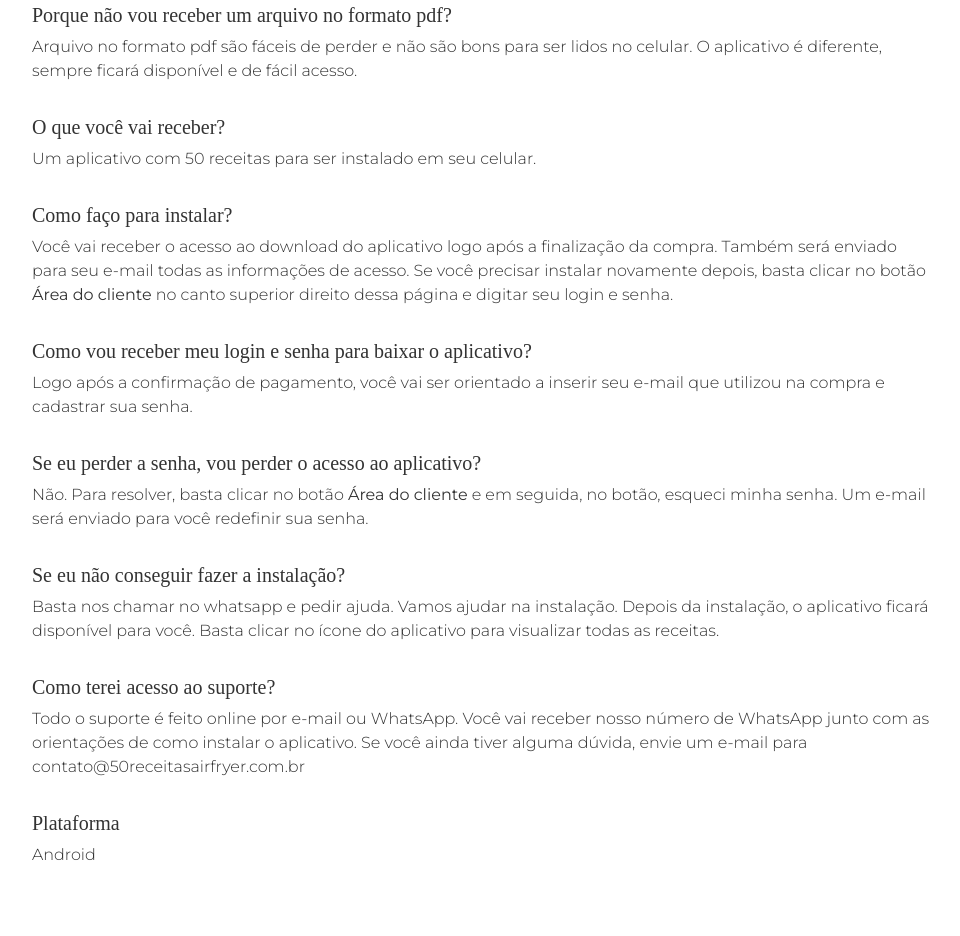
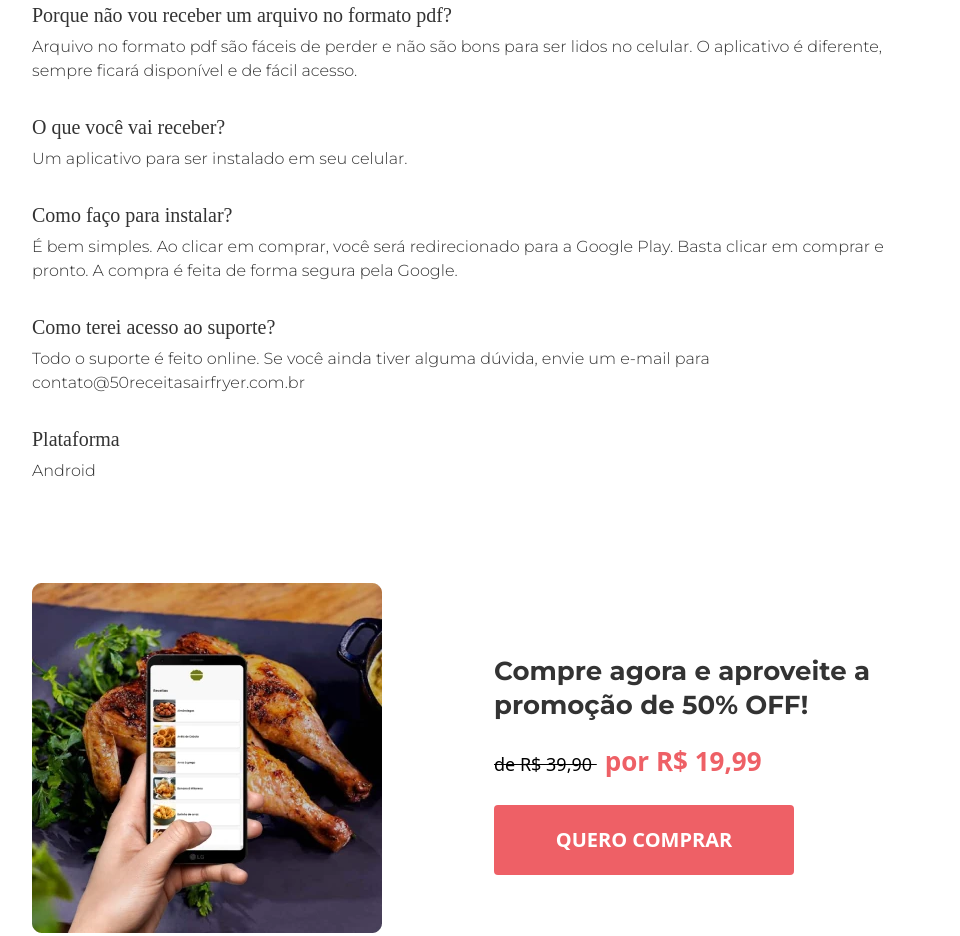
Before and after one commit to ricardojosino/50-receitas-air-fryer--landing-page, a website: page public/index.html in a window 1280 px wide. Shown: the part 2617-3553 px from the top of the page, without its empty margins (158-1118 px from the left). Drawn offline with Linux system fonts and the light colour scheme; a web font is replaced by a local one.

Commit message:
ajustado o bloco de dúvidas

```diff
--- a/public/index.html
+++ b/public/index.html
@@ -250,43 +250,23 @@
 
                 <div>
                     <h4 class="theme-h4 text-escuro">O que você vai receber?</h4>
-                    <p class="theme-description text-escuro mt-2">Um aplicativo com 50 receitas para ser instalado em seu celular.</p>
+                    <p class="theme-description text-escuro mt-2">Um aplicativo para ser instalado em seu celular.</p>
                 </div>
 
                 <div>
                     <h4 class="theme-h4 text-escuro">Como faço para instalar?</h4>
                     <p class="theme-description text-escuro mt-2">
-                        Você vai receber o acesso ao download do aplicativo logo após a finalização da compra.
-                        Também será enviado para seu e-mail todas as informações de acesso.
-                        Se você precisar instalar novamente depois, basta clicar no botão <strong>Área do cliente</strong> no canto superior direito dessa página e digitar seu login e senha.
+                        É bem simples. Ao clicar em comprar, você será redirecionado para a Google Play. Basta clicar em comprar e pronto.
+                        A compra é feita de forma segura pela Google.
                     </p>
                 </div>
 
-                <div>
-                    <h4 class="theme-h4 text-escuro">Como vou receber meu login e senha para baixar o aplicativo?</h4>
-                    <p class="theme-description text-escuro mt-2">
-                        Logo após a confirmação de pagamento, você vai ser orientado a inserir seu e-mail que utilizou na compra e cadastrar sua senha.</p>
-                </div>
 
-                <div>
-                    <h4 class="theme-h4 text-escuro">Se eu perder a senha, vou perder o acesso ao aplicativo?</h4>
-                    <p class="theme-description text-escuro mt-2">
-                        Não. Para resolver, basta clicar no botão <strong>Área do cliente</strong> e em seguida, no botão, esqueci minha senha. Um e-mail será enviado para você redefinir sua senha.
-                    </p>
-                </div>
-
-                <div>
-                    <h4 class="theme-h4 text-escuro">Se eu não conseguir fazer a instalação?</h4>
-                    <p class="theme-description text-escuro mt-2">
-                        Basta nos chamar no whatsapp e pedir ajuda. Vamos ajudar na instalação.
-                        Depois da instalação, o aplicativo ficará disponível para você. Basta clicar no ícone do aplicativo para visualizar todas as receitas.
-                    </p>
-                </div>
 
                 <div>
                     <h4 class="theme-h4 text-escuro">Como terei acesso ao suporte?</h4>
                     <p class="theme-description text-escuro mt-2">
-                        Todo o suporte é feito online por e-mail ou WhatsApp. Você vai receber nosso número de WhatsApp junto com as orientações de como instalar o aplicativo.
+                        Todo o suporte é feito online.
                         Se você ainda tiver alguma dúvida, envie um e-mail para <storng>contato@50receitasairfryer.com.br</storng>
                     </p>
                 </div>
@@ -319,7 +299,7 @@
 
                     <p class="mt-5">
                         <span class="text-[18px] decoration-1 line-through font-normal">de R$ 39,90 </span>
-                        <span class="text-[26px] ml-2 text-destaque font-bold">por R$ 19,97</span>
+                        <span class="text-[26px] ml-2 text-destaque font-bold">por R$ 19,99</span>
                     </p>
 
                     <a class="theme-btn-01-full mt-6" href="https://play.google.com/store/apps/details?id=com.mycompany.receitasparaairfryer" >
```
Also changed, not shown: src/index.html (+5 -25 lines).
